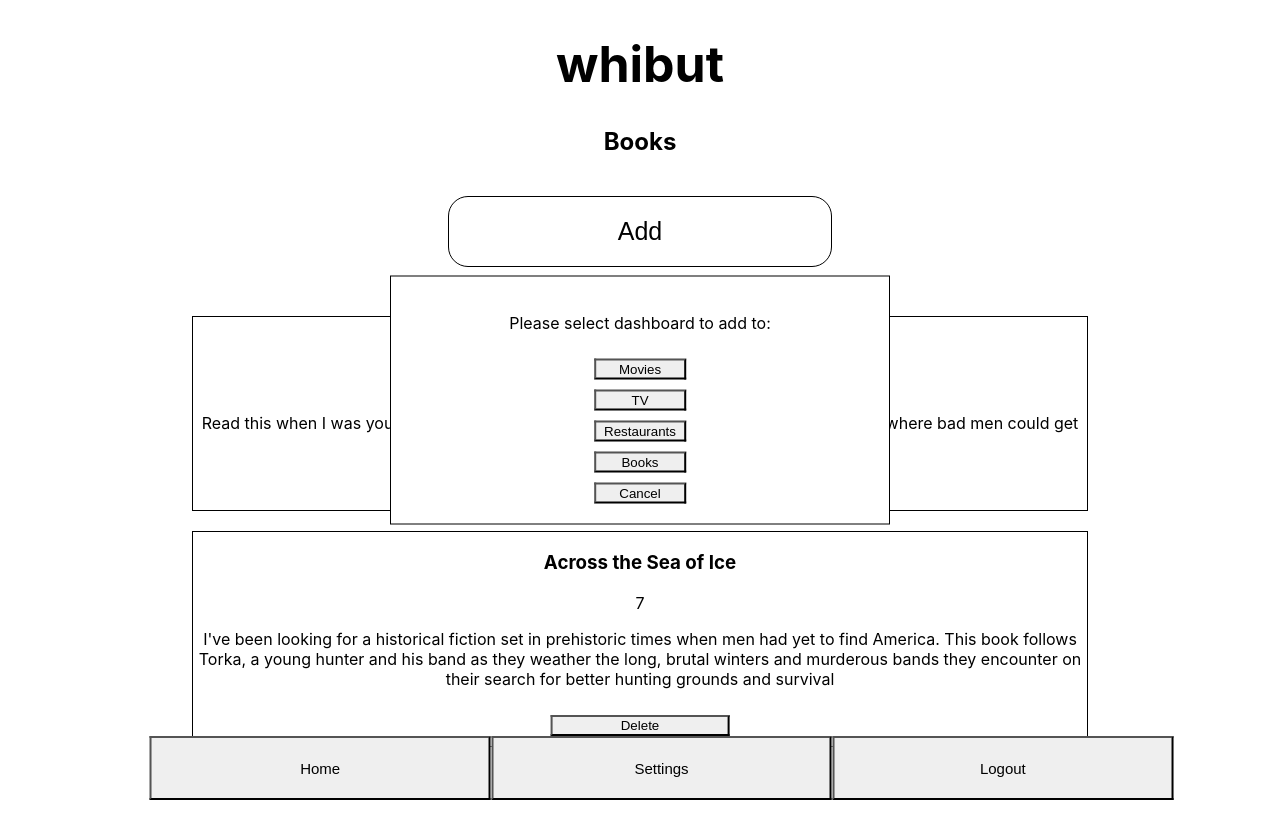
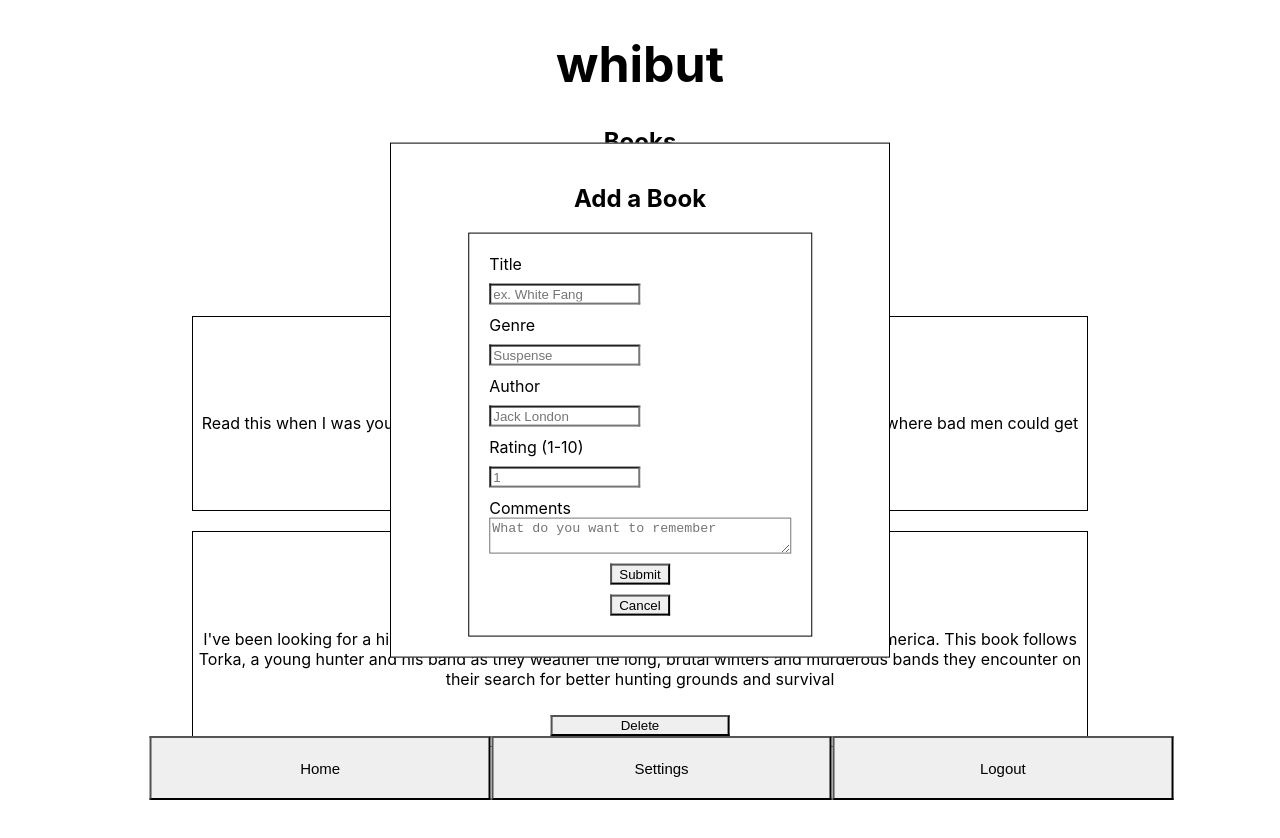
Before and after one commit to anthonyhi11/whibut-client, a React (Create React App) app: page /dashboard/books in a window 1280 px wide. Both pictures are taken after a click on the button "Add". Shown: the top 838 px of the page. Built offline with nearby package versions, Linux system fonts and the light colour scheme.

Commit message:
User feedback revisions: when user adds new activity from main dashboard they are routed to the activity dashboard

```diff
--- a/src/Dashboards/BooksDashboard.js
+++ b/src/Dashboards/BooksDashboard.js
@@ -1,8 +1,8 @@
 import React from 'react';
 import BookActivity from '../ActivityCards/BookActivity'
-import AddModal from './MainDashboard/Modals/AddModal'
 import WhibutContext from '../WhibutContext'
 import Footer from '../Footer/Footer'
+import BookForm from '../Forms/BookForm';
 
 export default class BooksDashboard extends React.Component {
   handleClick = () => {
@@ -28,7 +28,7 @@ export default class BooksDashboard extends React.Component {
           <h2>Books</h2>
           <section className='buttons'>
             <button className='button' onClick={this.handleClick}>Add</button>
-            {this.context.isAddActive && <AddModal />}
+            {this.context.isAddActive && <BookForm history={this.props.history}/>}
           </section>
           <section className='results'>
             {results}
--- a/src/Dashboards/MainDashboard/MainDashboard.js
+++ b/src/Dashboards/MainDashboard/MainDashboard.js
@@ -25,7 +25,7 @@ export default class MainDashboard extends React.Component {
           <main>
             <section className='buttons'>
               <button className='button' onClick={this.handleAddClick}>Add</button>
-              {this.context.isAddActive && <AddModal />}
+              {this.context.isAddActive && <AddModal history={this.props.history}/>}
             </section>
             <section className='view-buttons'>
               <ViewButtons />
--- a/src/Dashboards/MoviesDashboard.js
+++ b/src/Dashboards/MoviesDashboard.js
@@ -1,5 +1,5 @@
 import React from 'react';
-import AddModal from './MainDashboard/Modals/AddModal';
+import MovieForm from '../Forms/MovieForm';
 import WhibutContext from '../WhibutContext';
 import MovieActivity from '../ActivityCards/MovieActivity';
 import Footer from '../Footer/Footer';
@@ -8,6 +8,7 @@ export default class MoviesDashboard extends React.Component {
 
 handleClick = () => {
   this.context.handleAddClick();
+  this.props.history.push('/dashboard/movies')
 }
   static contextType = WhibutContext
   render() {
@@ -29,7 +30,7 @@ handleClick = () => {
         <h2>Movies</h2>
         <section className='buttons'>
           <button className='button' onClick={this.handleClick}>Add</button>
-          {this.context.isAddActive && <AddModal />}
+          {this.context.isAddActive && <MovieForm history={this.props.history}/>}
         </section>
         <section className='results'>
           {results}
--- a/src/Dashboards/RestaurantsDashboard.js
+++ b/src/Dashboards/RestaurantsDashboard.js
@@ -1,6 +1,6 @@
 import React from 'react';
 import RestaurantActivity from '../ActivityCards/RestaurantActivity';
-import AddModal from './MainDashboard/Modals/AddModal';
+import RestaurantForm from '../Forms/RestaurantForm';
 import WhibutContext from '../WhibutContext'
 import Footer from '../Footer/Footer';
 
@@ -28,7 +28,7 @@ export default class RestaurantsDashboard extends React.Component {
           <h2>Restaurants</h2>
           <section className='buttons'>
             <button className='button' onClick={this.handleClick}>Add</button>
-            {this.context.isAddActive && <AddModal />}
+            {this.context.isAddActive && <RestaurantForm history={this.props.history}/>}
           </section>
           <section className='results'>
             {results}
--- a/src/Dashboards/TvDashboard.js
+++ b/src/Dashboards/TvDashboard.js
@@ -1,7 +1,7 @@
 import React from 'react';
 import WhibutContext from '../WhibutContext';
 import TvActivity from '../ActivityCards/TvActivity';
-import AddModal from './MainDashboard/Modals/AddModal';
+import TvForm from '../Forms/TvForm';
 import Footer from '../Footer/Footer';
 
 export default class TvDashboard extends React.Component {
@@ -29,7 +29,7 @@ export default class TvDashboard extends React.Component {
           <h2>TV Shows</h2>
           <section className='buttons'>
             <button className='button' onClick={this.handleClick}>Add</button>
-            {this.context.isAddActive && <AddModal />}
+            {this.context.isAddActive && <TvForm history={this.props.history}/>}
           </section>
           <section className='results'>
             {results}
--- a/src/Forms/BookForm.js
+++ b/src/Forms/BookForm.js
@@ -15,7 +15,7 @@ export default class BookForm extends React.Component {
     let id = uuid();
     const newBook = {
     'id': id,
-    'activity': 'Books',
+    'activity': 'books',
     'title': title,
     'author': author,
     'genre': genre,
@@ -24,6 +24,7 @@ export default class BookForm extends React.Component {
     }
     this.context.addBook(newBook);
     this.context.handleCancel();
+    this.props.history.push(`/dashboard/${newBook.activity}`)
   }
   static contextType = WhibutContext;
   render() {
@@ -32,13 +33,13 @@ export default class BookForm extends React.Component {
           <h2>Add a Book</h2>
           <form onSubmit={this.handleAddBook} id='form'>
             <label htmlFor='title'>Title</label>
-            <input type='text' id='title' name='title' placeholder='ex. White Fang' />
+            <input type='text' id='title' name='title' placeholder='ex. White Fang' required />
             <label htmlFor='genre'>Genre</label>
-            <input type='text' id='genre' name='genre' placeholder='Suspense'/>
+            <input type='text' id='genre' name='genre' placeholder='Suspense' required/>
             <label htmlFor='author'>Author</label>
-            <input type='text' id='author' name='author' placeholder='Jack London' />
-            <label htmlFor='rating'>Rating</label>
-            <input type='number' id='rating' name='rating' min='1' max='10' placeholder='1' />
+            <input type='text' id='author' name='author' placeholder='Jack London' required />
+            <label htmlFor='rating'>Rating (1-10)</label>
+            <input type='number' id='rating' name='rating' min='1' max='10' placeholder='1' required/>
             <label htmlFor='comments'>Comments</label>
             <textarea id='comments' name='comments' placeholder="What do you want to remember"></textarea>
             <button type='submit'>Submit</button>
--- a/src/Forms/MovieForm.js
+++ b/src/Forms/MovieForm.js
@@ -15,7 +15,7 @@ export default class MovieForm extends React.Component {
     let id = uuid();
     const newMovie = {
     'id': id,
-    'activity': 'Movies',
+    'activity': 'movies',
     'title': title,
     'actors': actors,
     'genre': genre,
@@ -24,6 +24,7 @@ export default class MovieForm extends React.Component {
     }
     this.context.addMovie(newMovie);
     this.context.handleCancel();
+    this.props.history.push(`/dashboard/${newMovie.activity}`)
   }
 
   static contextType = WhibutContext;
@@ -33,13 +34,13 @@ export default class MovieForm extends React.Component {
         <h2>Add Movie</h2>
         <form onSubmit={this.handleAddMovie} id='form'>
           <label htmlFor='title'>Title</label>
-          <input type='text' id='title' name='title' placeholder='Ex. Parasite' />
+          <input type='text' id='title' name='title' placeholder='Ex. Parasite' required />
           <label htmlFor='genre'>Genre</label>
-          <input type='text' id='genre' name='genre' placeholder='Suspense'/>
+          <input type='text' id='genre' name='genre' placeholder='Suspense' required />
           <label htmlFor='actors'>Actors</label>
           <input type='text' id='actors' name='actors' placeholder='Sairose Ronan' />
-          <label htmlFor='rating'>Rating</label>
-          <input type='number' id='rating' name='rating' min='1' max='10' placeholder='1' />
+          <label htmlFor='rating'>Rating (1-10)</label>
+          <input type='number' id='rating' name='rating' min='1' max='10' placeholder='1' required />
           <label htmlFor='comments'>Comments</label>
           <textarea id='comments' name='comments' placeholder="What do you want to remember"></textarea>
           <button type='submit'>Submit</button>
--- a/src/Forms/RestaurantForm.js
+++ b/src/Forms/RestaurantForm.js
@@ -15,7 +15,7 @@ export default class RestaurantForm extends React.Component {
     let id = uuid();
     const newRest = {
     'id': id,
-    'activity': 'Restaurants',
+    'activity': 'restaurants',
     'name': name,
     'type': type,
     'url': website,
@@ -24,6 +24,7 @@ export default class RestaurantForm extends React.Component {
     }
     this.context.addRest(newRest);
     this.context.handleCancel();
+    this.props.history.push(`/dashboard/${newRest.activity}`)
   }
   static contextType = WhibutContext;
   render() {
@@ -32,13 +33,13 @@ export default class RestaurantForm extends React.Component {
         <h2>Add a Restaurant</h2>
         <form onSubmit={this.handleAddRest} id='form'>
           <label htmlFor='name'>Name</label>
-          <input type='text' id='name' name='name' placeholder='Ex. McDonalds' />
+          <input type='text' id='name' name='name' placeholder='Ex. McDonalds' required/>
           <label htmlFor='type'>Type of Restaurant</label>
-          <input type='text' id='type' name='type' placeholder='Fast Food'/>
+          <input type='text' id='type' name='type' placeholder='Fast Food' required />
           <label htmlFor='url'>Website</label>
           <input type='text' id='url' name='url' placeholder='Not Required' defaultValue='N/A' />
-          <label htmlFor='rating'>Rating</label>
-          <input type='number' id='rating' name='rating' min='1' max='10' placeholder='1' />
+          <label htmlFor='rating'>Rating (1-10)</label>
+          <input type='number' id='rating' name='rating' min='1' max='10' placeholder='1' required />
           <label htmlFor='comments'>Comments</label>
           <textarea id='comments' name='comments' placeholder="What do you want to remember"></textarea>
           <button type='submit'>Submit</button>
--- a/src/Forms/TvForm.js
+++ b/src/Forms/TvForm.js
@@ -15,7 +15,7 @@ export default class TvForm extends React.Component {
     let id = uuid();
     const newTv = {
     'id': id,
-    'activity': 'TV Shows',
+    'activity': 'tv',
     'title': title,
     'network': network,
     'genre': genre,
@@ -24,6 +24,7 @@ export default class TvForm extends React.Component {
     }
     this.context.addTv(newTv);
     this.context.handleCancel();
+    this.props.history.push(`/dashboard/${newTv.activity}`)
   }
 
   static contextType = WhibutContext;
@@ -33,13 +34,13 @@ export default class TvForm extends React.Component {
         <h2>Add a TV Show</h2>
         <form onSubmit={this.handleAddTv} id='form'>
           <label htmlFor='title'>Title</label>
-          <input type='text' id='title' name='title' placeholder='Ex. Friends' />
+          <input type='text' id='title' name='title' placeholder='Ex. Friends' required />
           <label htmlFor='genre'>Genre</label>
-          <input type='text' id='genre' name='genre' placeholder='Sitcom'/>
+          <input type='text' id='genre' name='genre' placeholder='Sitcom' required/>
           <label htmlFor='network'>Network</label>
-          <input type='text' id='network' name='network' placeholder='NBC' />
-          <label htmlFor='rating'>Your Rating</label>
-          <input type='number' id='rating' name='rating' min='1' max='10' placeholder='1' />
+          <input type='text' id='network' name='network' placeholder='NBC'/>
+          <label htmlFor='rating'>Your Rating (1-10)</label>
+          <input type='number' id='rating' name='rating' min='1' max='10' placeholder='1' required />
           <label htmlFor='comments'>Comments</label>
           <textarea id='comments' name='comments' placeholder="What do you want to remember"></textarea>
           <button type='submit'>Submit</button>
```
Also changed, not shown: src/Dashboards/MainDashboard/Modals/AddModal.js (+4 -4 lines).
